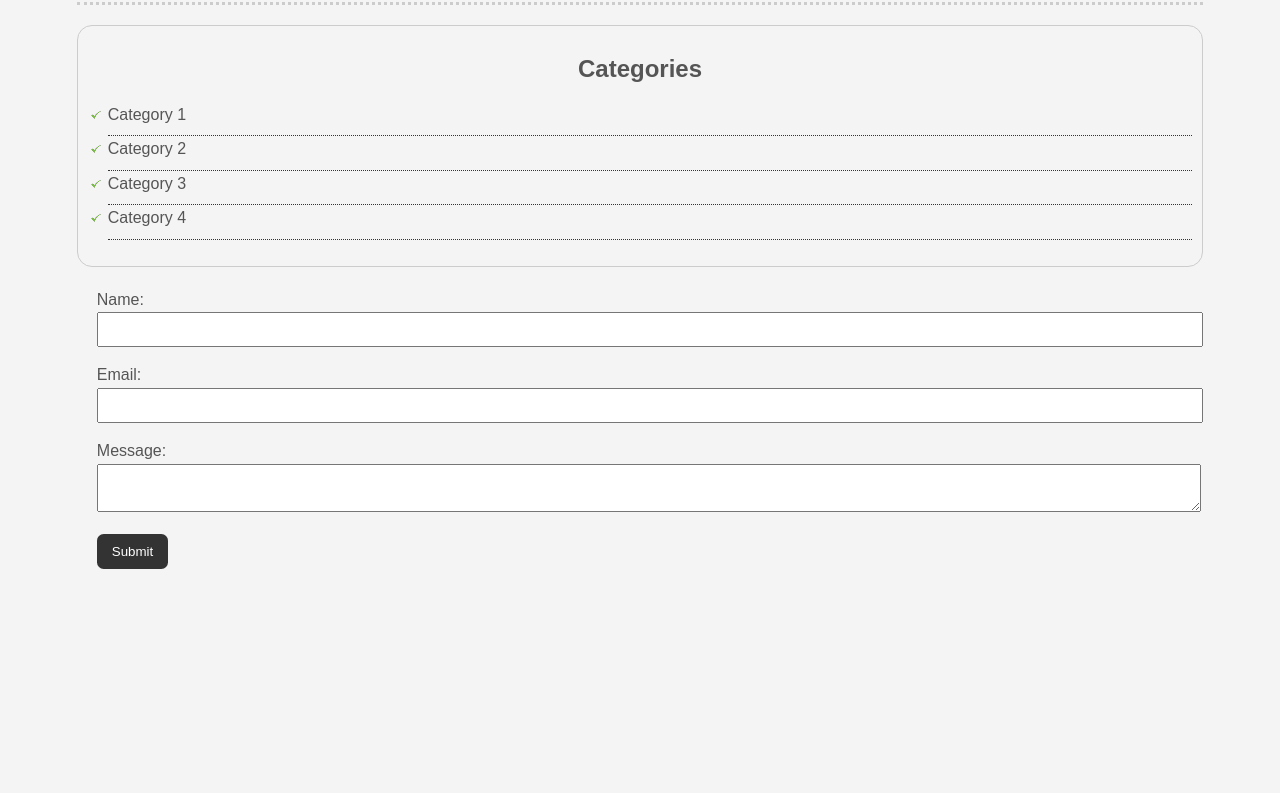
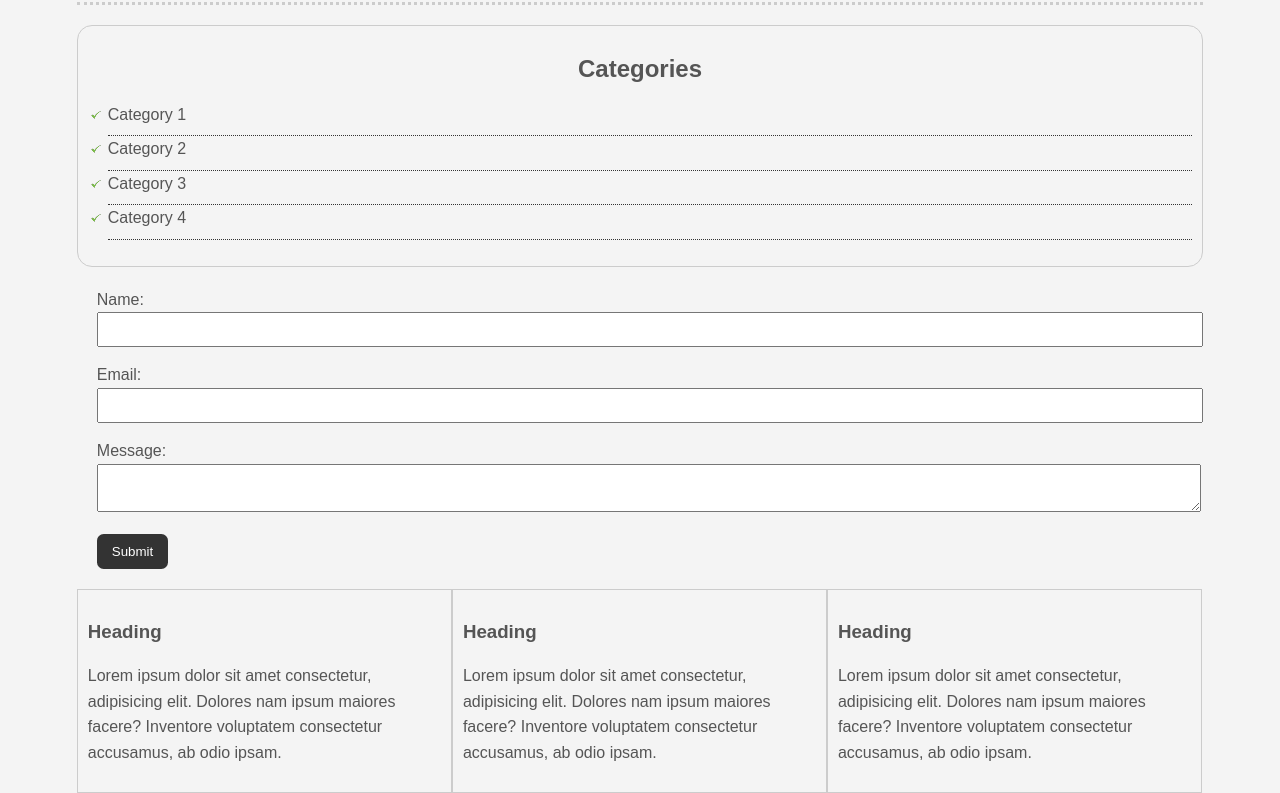
Before and after one commit to IshraqAhmedJamaluddin/CSS-Cheat-Sheet, a plain HTML site: page index.html in a window 1280 px wide. Shown: the part 479-1272 px from the top of the page. Before the commit the page ends 1068 px from the top, so only its background shows below. Drawn offline with Linux system fonts and the light colour scheme.

Commit message:
three floating deading without flexbox

```diff
--- a/css/style.css
+++ b/css/style.css
@@ -42,6 +42,9 @@ a:visited{
 .button:hover{
     background: red;
     color: #ffffff;
+}
+.clr{
+    clear: both;
 }
 .box-1{
     background-color: #333;
@@ -102,3 +105,10 @@ a:visited{
     padding:8px;
     width: 100%;
 }
+.block{
+    float: left;
+    width: 33.3%;
+    border: 1px solid #ccc;
+    padding: 10px;
+    box-sizing: border-box;
+}
--- a/index.html
+++ b/index.html
@@ -41,6 +41,19 @@
             </div>
             <input type="submit" value="Submit" class="button">
         </form>
+        <div class="block">
+            <h3>Heading</h3>
+            <p>Lorem ipsum dolor sit amet consectetur, adipisicing elit. Dolores nam ipsum maiores facere? Inventore voluptatem consectetur accusamus, ab odio ipsam.</p>
+        </div>
+        <div class="block">
+            <h3>Heading</h3>
+            <p>Lorem ipsum dolor sit amet consectetur, adipisicing elit. Dolores nam ipsum maiores facere? Inventore voluptatem consectetur accusamus, ab odio ipsam.</p>
+        </div>
+        <div class="block">
+            <h3>Heading</h3>
+            <p>Lorem ipsum dolor sit amet consectetur, adipisicing elit. Dolores nam ipsum maiores facere? Inventore voluptatem consectetur accusamus, ab odio ipsam.</p>
+        </div>
+        <div class="clr"></div>
     </div>
     <!-- <div style="margin-top: 500px;"></div> -->
 </body>
```
